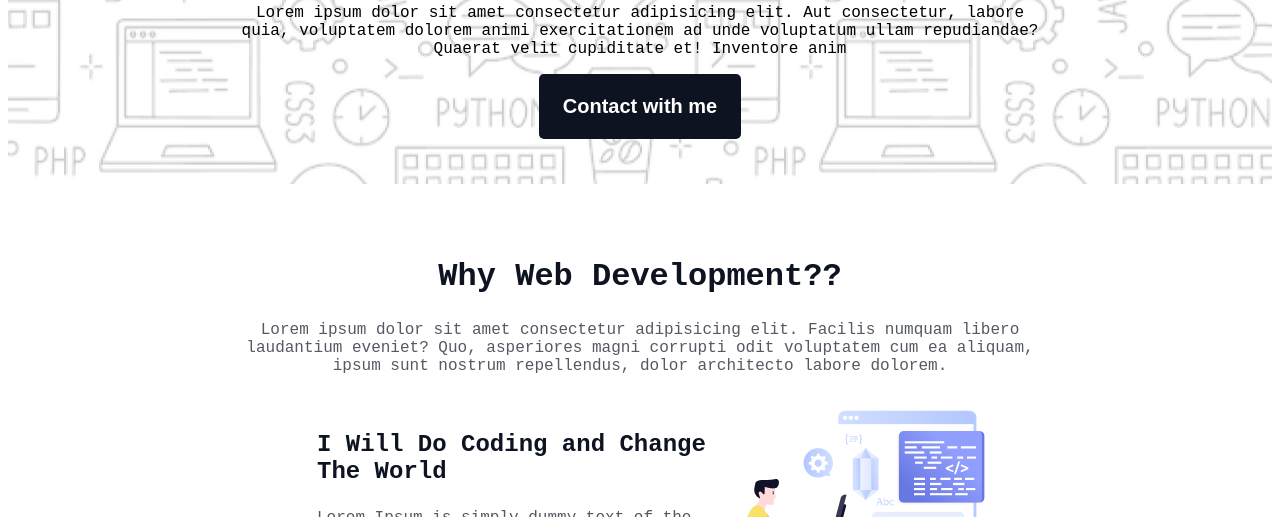
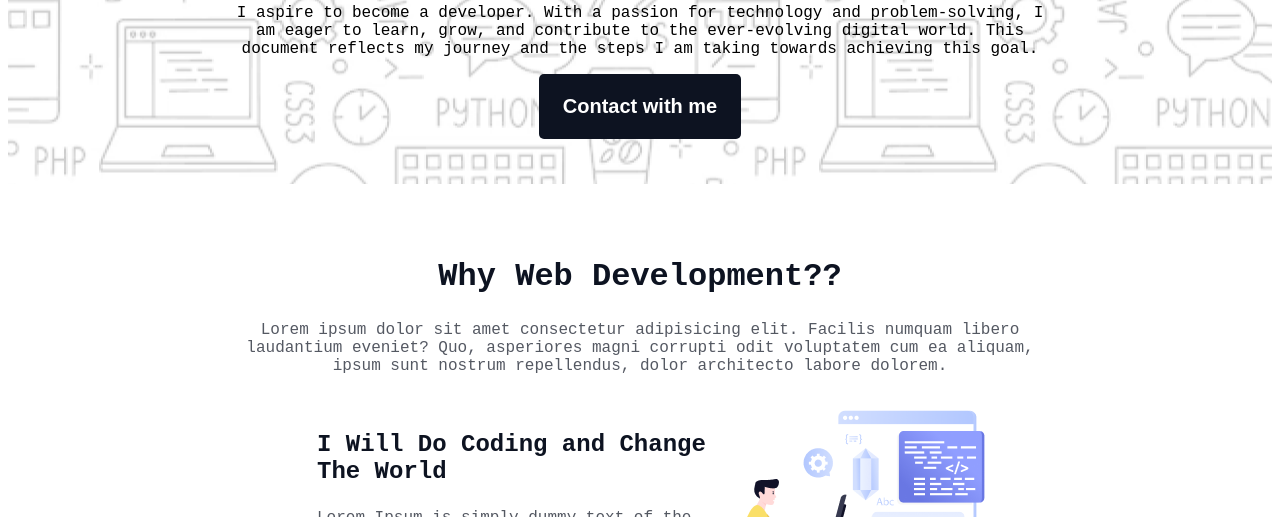
Before and after one commit to MuyenHasan/assignment-1, a plain HTML site: page index.html in a window 1280 px wide. Shown: the part 583-1100 px from the top of the page. Drawn offline with Linux system fonts and the light colour scheme; a web font is replaced by a local one.

Commit message:
meaningful header added

```diff
--- a/index.html
+++ b/index.html
@@ -29,10 +29,10 @@
             <div class="introduction-content">
                 <img src="images/Group.png" alt="">
                 <h1>"In the near future, I hope to become a Developer."</h1>
-                <p>Lorem ipsum dolor sit amet consectetur adipisicing elit. Aut consectetur, labore quia, voluptatem
-                    dolorem
-                    animi exercitationem ad unde voluptatum ullam repudiandae? Quaerat velit cupiditate et! Inventore
-                    anim
+                <p>
+                    I aspire to become a developer. With a passion for technology and problem-solving, I am eager to
+                    learn, grow, and contribute to the ever-evolving digital world. This document reflects my journey
+                    and the steps I am taking towards achieving this goal.
                 </p>
                 <button>Contact with me</button>
             </div>
@@ -123,18 +123,19 @@
                 <div class="support">
                     <div class="support-banner">
                         <h3 class="section-tittle">I Need Support</h3>
-                        <p class="section-description">Lorem ipsum dolor sit amet consectetur adipisicing elit. Eligendi perspiciatis laborum
+                        <p class="section-description">Lorem ipsum dolor sit amet consectetur adipisicing elit. Eligendi
+                            perspiciatis laborum
                             mollitia accusantium modi, quibusdam nostrum molestias consequatur non tempore laboriosam
                             expedita eius veritatis beatae. Exercitationem eveniet explicabo amet unde.
                         </p>
                     </div>
                     <div class="feedback-submit">
-                            <div class="feedback">
-                                <form >
-                                    <input type="text" placeholder="Suggest me any feedback for me">
-                                </form>
+                        <div class="feedback">
+                            <form>
+                                <input type="text" placeholder="Suggest me any feedback for me">
+                            </form>
 
-                            </div>
+                        </div>
                         <div class="btn-submit">
                             <button>Submit</button>
                         </div>
@@ -153,7 +154,7 @@
             </div>
             <div class="social-media">
                 <a href="https://www.facebook.com/" target="_blank">
-                    <img  src="images/facebook.png" /></a>
+                    <img src="images/facebook.png" /></a>
                 <div class="github">
                     <a href="https://github.com/" target="_blank">
                         <img src="images/github.png" alt="">
```
